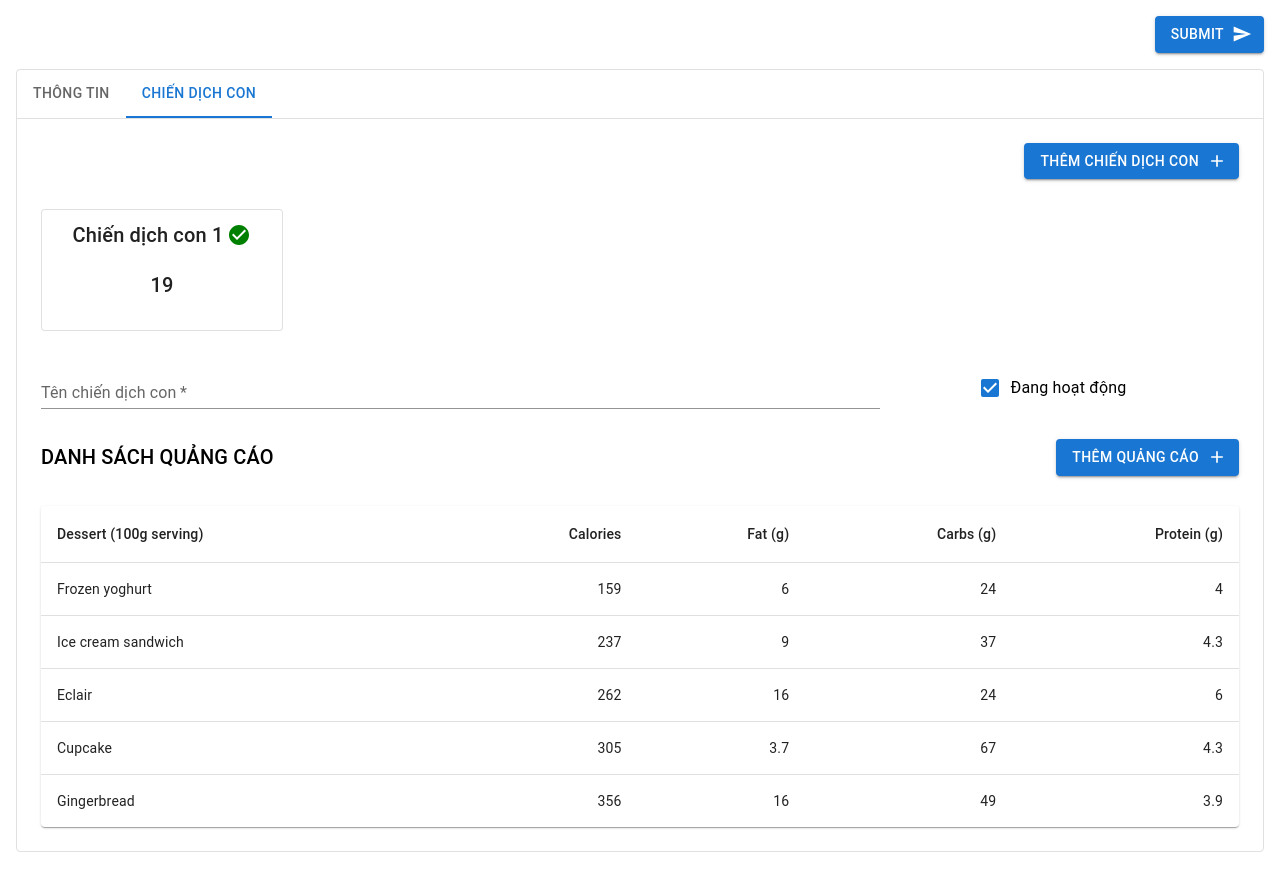
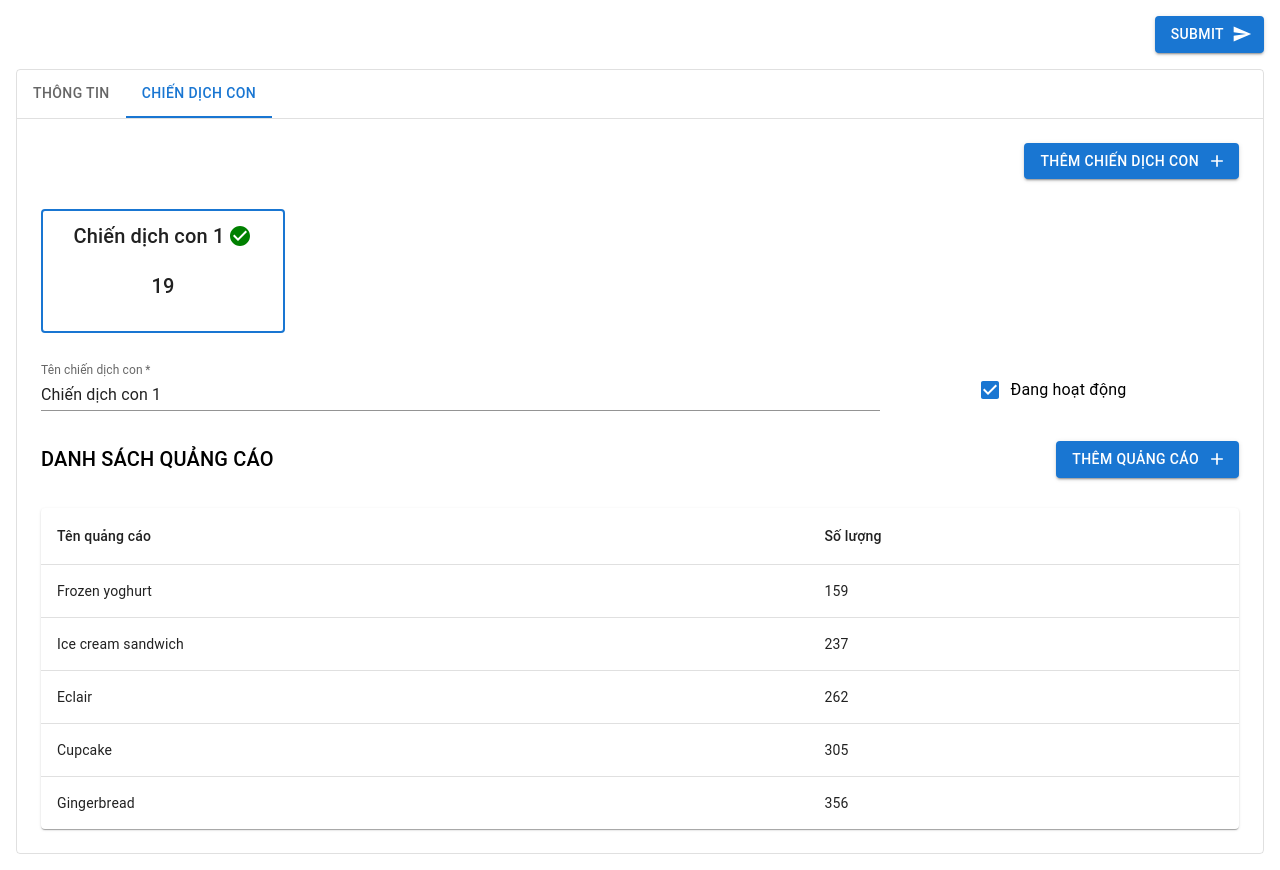
Before and after one commit to dinhdn218/awing-test, a React (Create React App) app: page / in a window 1280 px wide. Both pictures are taken after a click on the tab "CHIẾN DỊCH CON". Built offline with nearby package versions, Linux system fonts and the light colour scheme.

Commit message:
add type

```diff
--- a/package.json
+++ b/package.json
@@ -6,7 +6,6 @@
     "@emotion/react": "^11.11.1",
     "@emotion/styled": "^11.11.0",
     "@mui/icons-material": "^5.14.13",
-    "@mui/lab": "^5.0.0-alpha.147",
     "@mui/material": "^5.14.12",
     "@testing-library/jest-dom": "^5.17.0",
     "@testing-library/react": "^13.4.0",
--- a/src/App.tsx
+++ b/src/App.tsx
@@ -11,27 +11,7 @@ import React, {
 import './App.css'
 import { Send } from '@mui/icons-material'
 
-export type Campaign = {
-  information: {
-    name: string
-    describe?: string
-  }
-
-  subCampaigns: [
-    {
-      name: string
-      status: boolean
-      ads: [
-        {
-          name: string
-          quantity: number
-        }
-      ]
-    }
-  ]
-}
-
-const initData: Campaign = {
+const initData: CampaignType = {
   information: {
     name: '',
     describe: '',
@@ -53,34 +33,13 @@ const initData: Campaign = {
 
 function App() {
   const [value, setValue] = useState<number>(1)
-  const [data, setData] = useState<Campaign>(initData)
+  const [data, setData] = useState<CampaignType>(initData)
+  const [currentSubCampaign, setCurrentSubCampaign] = useState<SubCampaignType>(
+    data?.subCampaigns?.[0]
+  )
   const [error, setError] = useState<any>({
     campaignName: '',
   })
-
-  const onSubmit = (event: BaseSyntheticEvent) => {
-    // event.preventDefault()
-    console.log({ event })
-    // const result: Campaign = {
-    //   information: {
-    //     name: data.campaignName,
-    //     describe: data.campaignDescription,
-    //   },
-    //   subCampaigns: [
-    //     {
-    //       name: '',
-    //       status: true,
-    //       ads: [
-    //         {
-    //           name: 'string',
-    //           quantity: 1,
-    //         },
-    //       ],
-    //     },
-    //   ],
-    // }
-    // alert('Thêm thành công chiến dịch ' + JSON.stringify(result))
-  }
 
   const handleChangeTab = (_event: React.SyntheticEvent, newValue: number) => {
     setValue(newValue)
@@ -100,7 +59,7 @@ function App() {
 
   const handleChangeCampaignInformation = useCallback(
     (name: string, value: string) => {
-      setData((prev: Campaign) => ({
+      setData((prev: CampaignType) => ({
         ...prev,
         information: {
           ...prev.information,
@@ -126,35 +85,17 @@ function App() {
   )
 
   const handleAddSubCampaign = useCallback(() => {
-    console.log('add')
-    // setData((prev: Campaign) => ({
-    //   ...prev,
-    //   subCampaigns: [
-    //     ...prev?.subCampaigns,
-    //     {
-    //       name: 'Chiến dịch con',
-    //       status: true,
-    //       ads: [
-    //         {
-    //           name: 'Quảng cáo',
-    //           quantity: 0,
-    //         },
-    //       ],
-    //     },
-    //   ],
-    // }))
-    setData((prev: any) => {
-      console.log(prev)
+    setData((prev: CampaignType) => {
       return {
         ...prev,
         subCampaigns: [
           ...prev?.subCampaigns,
           {
-            name: 'Chiến dịch con',
+            name: `Chiến dịch con ${prev.subCampaigns.length + 1}`,
             status: true,
             ads: [
               {
-                name: 'Quảng cáo',
+                name: 'Quảng cáo 1',
                 quantity: 0,
               },
             ],
@@ -163,8 +104,6 @@ function App() {
       }
     })
   }, [])
-
-  console.log(data)
 
   return (
     <div className="App">
@@ -213,6 +152,7 @@ function App() {
           <SubCampaigns
             subCampaigns={data?.subCampaigns}
             onAddSubCampaign={handleAddSubCampaign}
+            currentSubCampaign={currentSubCampaign}
           />
         </CustomTabPanel>
       </Box>
--- a/src/components/AdsList/index.tsx
+++ b/src/components/AdsList/index.tsx
@@ -13,27 +13,23 @@ import {
 } from '@mui/material'
 import React from 'react'
 
-type Props = {}
+type Props = {
+  adsList: AdsType[]
+}
 
-function createData(
-  name: string,
-  calories: number,
-  fat: number,
-  carbs: number,
-  protein: number
-) {
-  return { name, calories, fat, carbs, protein }
+function createData(name: string, quantity: number) {
+  return { name, quantity }
 }
 
 const rows = [
-  createData('Frozen yoghurt', 159, 6.0, 24, 4.0),
-  createData('Ice cream sandwich', 237, 9.0, 37, 4.3),
-  createData('Eclair', 262, 16.0, 24, 6.0),
-  createData('Cupcake', 305, 3.7, 67, 4.3),
-  createData('Gingerbread', 356, 16.0, 49, 3.9),
+  createData('Frozen yoghurt', 159),
+  createData('Ice cream sandwich', 237),
+  createData('Eclair', 262),
+  createData('Cupcake', 305),
+  createData('Gingerbread', 356),
 ]
 
-const AdsList = ({}: Props) => {
+const AdsList = ({ adsList }: Props) => {
   return (
     <Box>
       <Box
@@ -53,11 +49,8 @@ const AdsList = ({}: Props) => {
         <Table sx={{ minWidth: 650 }} aria-label="simple table">
           <TableHead>
             <TableRow>
-              <TableCell>Dessert (100g serving)</TableCell>
-              <TableCell align="right">Calories</TableCell>
-              <TableCell align="right">Fat&nbsp;(g)</TableCell>
-              <TableCell align="right">Carbs&nbsp;(g)</TableCell>
-              <TableCell align="right">Protein&nbsp;(g)</TableCell>
+              <TableCell align="left">Tên quảng cáo</TableCell>
+              <TableCell align="left">Số lượng</TableCell>
             </TableRow>
           </TableHead>
           <TableBody>
@@ -66,13 +59,8 @@ const AdsList = ({}: Props) => {
                 key={row.name}
                 sx={{ '&:last-child td, &:last-child th': { border: 0 } }}
               >
-                <TableCell component="th" scope="row">
-                  {row.name}
-                </TableCell>
-                <TableCell align="right">{row.calories}</TableCell>
-                <TableCell align="right">{row.fat}</TableCell>
-                <TableCell align="right">{row.carbs}</TableCell>
-                <TableCell align="right">{row.protein}</TableCell>
+                <TableCell align="left">{row.name}</TableCell>
+                <TableCell align="left">{row.quantity}</TableCell>
               </TableRow>
             ))}
           </TableBody>
--- a/src/components/Information/index.tsx
+++ b/src/components/Information/index.tsx
@@ -1,10 +1,7 @@
 import { Box, Stack, TextField } from '@mui/material'
 
 type Props = {
-  campaignInformation: {
-    name: string
-    describe?: string
-  }
+  campaignInformation: InformationType
   error: string
   onChange: (name: string, value: string) => void
 }
--- a/src/components/SubCampaignCard/index.tsx
+++ b/src/components/SubCampaignCard/index.tsx
@@ -6,10 +6,12 @@ type Props = {
   name: string
   countOfAds: number
   status: boolean
+  active: boolean
+  onClickSubCampaignCard: () => void
 }
 
 const SubCampaignCard = (props: Props) => {
-  const { name, countOfAds, status } = props
+  const { name, countOfAds, status, active, onClickSubCampaignCard } = props
   return (
     <Card
       sx={{
@@ -20,8 +22,11 @@ const SubCampaignCard = (props: Props) => {
         fontWeight: '500',
         cursor: 'pointer',
         textAlign: 'center',
+        borderColor: active ? '#1976d2' : '',
+        borderWidth: '2px',
       }}
       variant="outlined"
+      onClick={onClickSubCampaignCard}
     >
       <Box
         sx={{
--- a/src/components/SubCampaigns/index.tsx
+++ b/src/components/SubCampaigns/index.tsx
@@ -8,20 +8,24 @@ import {
 } from '@mui/material'
 import AdsList from 'components/AdsList'
 import SubCampaignCard from 'components/SubCampaignCard'
+import { useCallback, useState } from 'react'
 
 type Props = {
-  subCampaigns: any
+  subCampaigns: SubCampaignType[]
   onAddSubCampaign: () => void
+  currentSubCampaign: SubCampaignType
 }
 
-const SubCampaigns = ({ subCampaigns, onAddSubCampaign }: Props) => {
-  // const handleAddSubCampaign = useCallback(() => {
-  //   setSubCampaigns((prev: any) => {
-  //     return [...prev, ...initData]
-  //   })
-  // }, [])
+const SubCampaigns = ({
+  subCampaigns,
+  onAddSubCampaign,
+  currentSubCampaign,
+}: Props) => {
+  const [currentIndex, setCurrentIndex] = useState<number>(0)
 
-  console.log(subCampaigns)
+  const handleClickSubCampaignCard = useCallback((index: number) => {
+    setCurrentIndex(index)
+  }, [])
 
   return (
     <div>
@@ -29,7 +33,10 @@ const SubCampaigns = ({ subCampaigns, onAddSubCampaign }: Props) => {
         sx={{ display: 'flex', marginLeft: 'auto', marginBottom: '30px' }}
         variant="contained"
         endIcon={<Add />}
-        onClick={onAddSubCampaign}
+        onClick={() => {
+          setCurrentIndex(subCampaigns?.length)
+          onAddSubCampaign()
+        }}
       >
         Thêm chiến dịch con
       </Button>
@@ -41,17 +48,15 @@ const SubCampaigns = ({ subCampaigns, onAddSubCampaign }: Props) => {
           marginBottom: '30px',
         }}
       >
-        {subCampaigns?.map((subCampaign: any, index: number) => {
+        {subCampaigns?.map((subCampaign: SubCampaignType, index: number) => {
           return (
             <SubCampaignCard
               key={index}
-              name={
-                index !== 0
-                  ? `${subCampaign?.name} ${index + 1}`
-                  : subCampaign?.name
-              }
+              name={subCampaign?.name}
               countOfAds={19}
               status={subCampaign?.status}
+              active={currentIndex === index}
+              onClickSubCampaignCard={() => handleClickSubCampaignCard(index)}
             />
           )
         })}
@@ -69,6 +74,7 @@ const SubCampaigns = ({ subCampaigns, onAddSubCampaign }: Props) => {
           required
           variant="standard"
           sx={{ width: '70%' }}
+          value={currentSubCampaign?.name}
           // helperText={error}
           // error={error === '' ? false : true}
           // value={campaignInformation?.name}
@@ -77,11 +83,13 @@ const SubCampaigns = ({ subCampaigns, onAddSubCampaign }: Props) => {
           // }}
         />
         <FormControlLabel
-          control={<Checkbox defaultChecked />}
+          control={
+            <Checkbox defaultChecked checked={currentSubCampaign?.status} />
+          }
           label="Đang hoạt động"
         />
       </Box>
-      <AdsList />
+      <AdsList adsList={currentSubCampaign?.ads} />
     </div>
   )
 }
```
Also changed, not shown: src/type/index.d.ts (added, +20 -0 lines), 1 other file (tests, documents, lock files or other folders).
